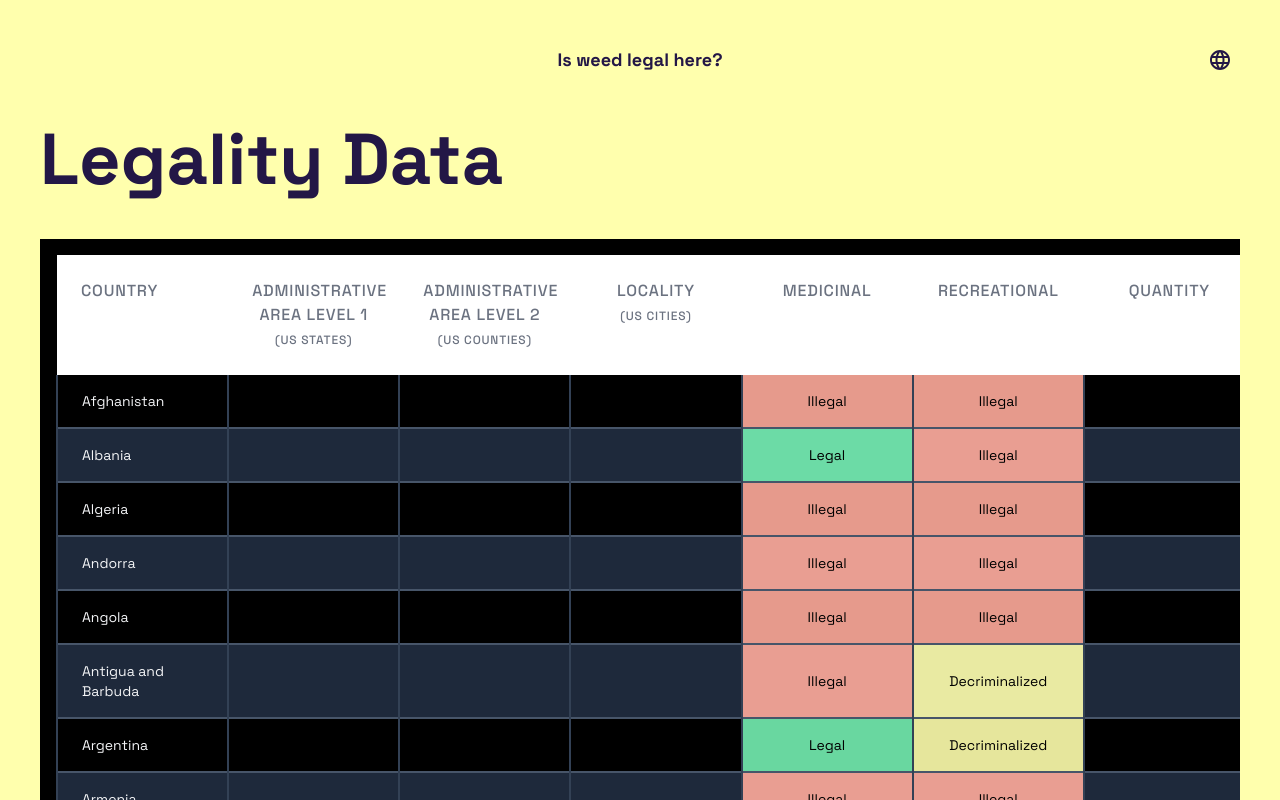
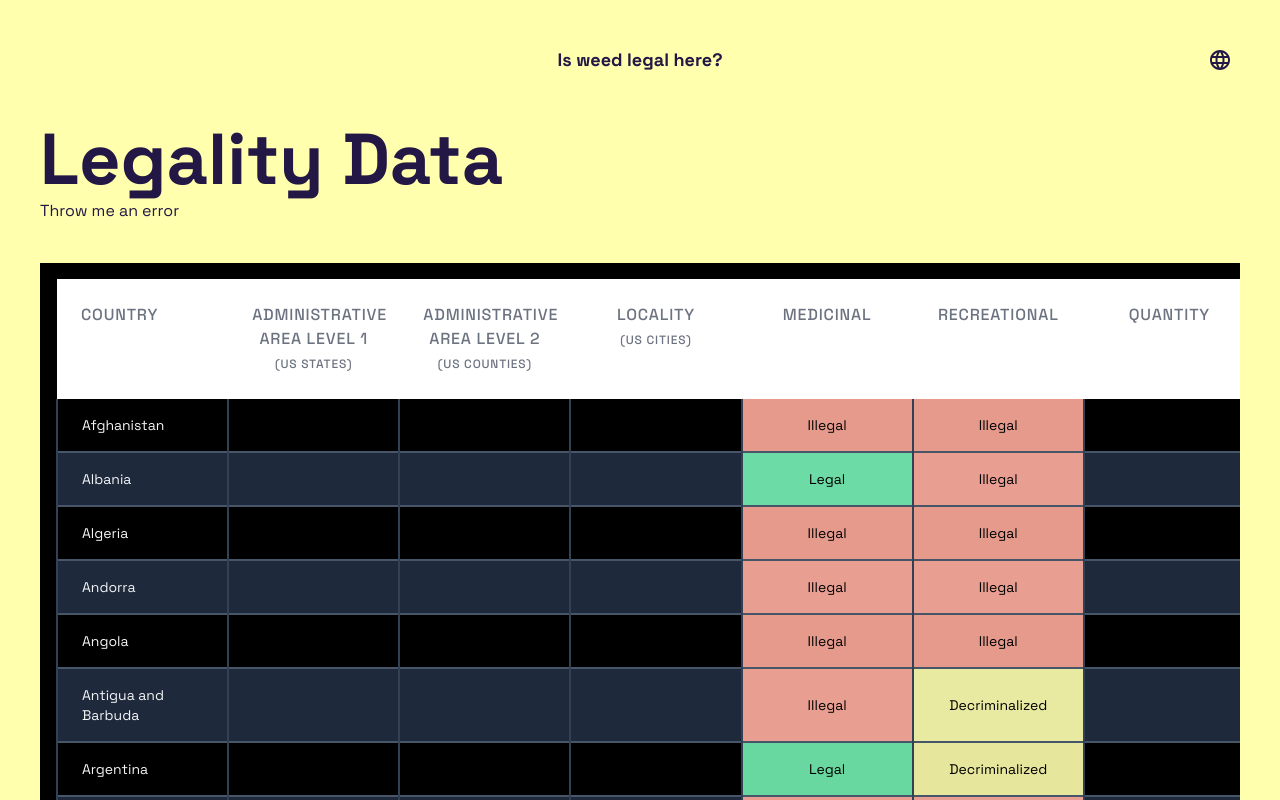
Before and after one commit to thegfnc/is-weed-legal-here, a Next.js app: page /admin in a window 1280 px wide. Shown: the top 800 px of the page. Built offline with nearby package versions, Linux system fonts and the light colour scheme.

Commit message:
Add test error button

```diff
--- a/app/admin/page.tsx
+++ b/app/admin/page.tsx
@@ -1,3 +1,5 @@
+'use client'
+
 import Heading from '../components/Heading'
 import legalityByCountry from '../data/legalityByCountry'
 import { LegalStatus, LegalityByCountry } from '../types'
@@ -91,6 +93,10 @@ const getAdditionalCellStyles = (legalStatus: LegalStatus) => {
   }
 }
 
+const throwMeAnError = () => {
+  throw new Error('test error')
+}
+
 const TH_CLASS_NAME =
   'px-6 py-6 text-s font-medium text-gray-500 uppercase tracking-wider'
 
@@ -102,6 +108,7 @@ export default function Admin() {
   return (
     <div className='my-10 w-full'>
       <Heading text='Legality Data' />
+      <button onClick={() => throwMeAnError()}>Throw me an error</button>
       <div className='mt-10 w-full overflow-scroll bg-black p-4'>
         <table className='w-full min-w-[1200px] table-fixed border-collapse border-inherit text-center indent-0 text-gray-100'>
           <thead className='sticky top-0 bg-white align-top'>
```
